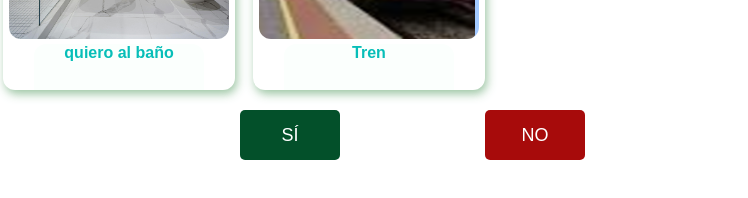
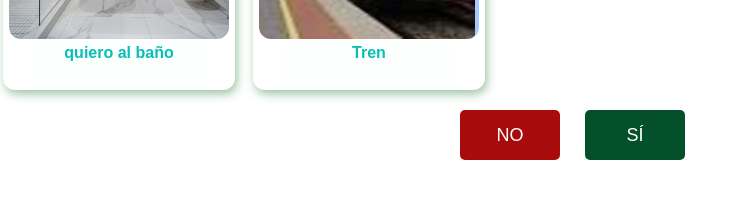
Before and after one commit to cristinavoda/Comunicapp, a Vue app: page /mi-comunicador in a window 1280 px wide. Shown: the part 854-1052 px from the top of the page, without its empty margins (0-748 px from the left). Built offline with nearby package versions, Linux system fonts and the light colour scheme.

Commit message:
Mejorando footer

```diff
--- a/src/views/MiComunicador.vue
+++ b/src/views/MiComunicador.vue
@@ -145,16 +145,10 @@
 }
 .botones-container {
     display: flex;
-    justify-content: center; /* Centra los botones horizontalmente */
-    align-items: center; /* Alinea verticalmente */
-    gap: 10px; /* Espaciado entre botones */
-}
-
-.boton {
-    width: 100px;  /* Ajusta el ancho según necesites */
-    height: 50px;  /* Ajusta el alto */
-    font-size: 20px;
-    text-align: center;
+    justify-content: center;
+    align-items: center;
+    gap: 10px;
+    margin-left: -150px;
 }
 
 
@@ -162,14 +156,14 @@
 
   background-color: rgb(167, 11, 11);
   color: white;
-  margin-left: -460px;
+
   margin-top: 40px;
 }
 
 .si {
   background-color: rgb(3, 80, 42);
   color: white;
-  margin-left: -360px;
+
   margin-top: 40px;
 }
 
```
